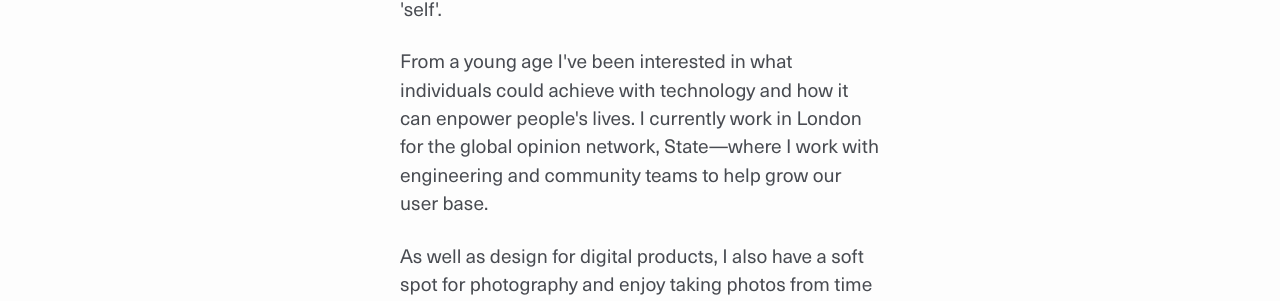
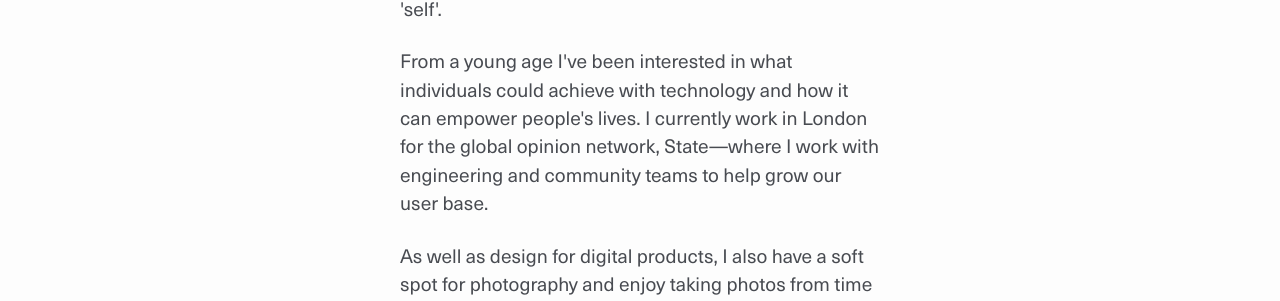
Before and after one commit to mr-stezz/mr-stezz.github.io, a Jekyll site: the page built from about.md, in a window 1280 px wide. Shown: the part 895-1196 px from the top of the page. Built offline with Jekyll 4.4.1, drawn with Linux system fonts in a browser that asks for light colours; Markdown is read by kramdown in place of the engine named in the settings.

Commit message:
spell check

```diff
--- a/about.md
+++ b/about.md
@@ -8,6 +8,6 @@ title: About
     <figcaption>Taken by Dino De Angelis in front of the Hồ Chí Minh Mausoleum, in Hà Nội Việt Nam.</figcaption>
   </figure>
   <p>I'm a designer interested in designing and building products and tools that help people achieve a better 'self'.</p>
-  <p>From a young age I've been interested in what individuals could achieve with technology and how it can enpower people's lives. I currently work in London for the global opinion network, State—where I work with engineering and community teams to help grow our user base.</p>
+  <p>From a young age I've been interested in what individuals could achieve with technology and how it can empower people's lives. I currently work in London for the global opinion network, State&mdash;where I work with engineering and community teams to help grow our user base.</p>
   <p>As well as design for digital products, I also have a soft spot for photography and enjoy taking photos from time to time.</p>
 </div>
```
Also changed, not shown: 1 other file.
